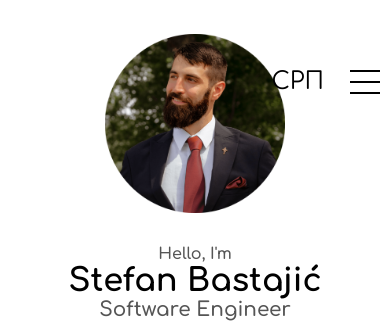
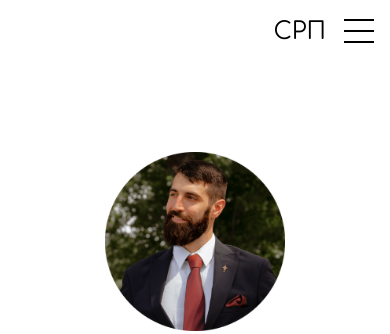
Before and after one commit to bastajko/bastajko.github.io, a plain HTML site: page index.html in a window 390 px wide. Shown: the top 334 px of the page. Drawn offline with Linux system fonts and the light colour scheme.

Commit message:
Fixing position of hamburger menu

```diff
--- a/index.html
+++ b/index.html
@@ -26,6 +26,7 @@
     <nav id="hamburger-nav">
       <div class="logo"></div>
       <!--<div class="logo" data-translate="name">Stefan Bastajić</div>-->
+      <div class="hamburger-nav-right">
         <div class="language-selector-mobile">
           <button onclick="changeLanguage()" data-translate="lang">СРП</button>
         </div>
@@ -40,6 +41,7 @@
             <li><a href="#experience" data-translate="experience" onclick="toggleMenu()">Experience</a></li>
             <li><a href="#projects" data-translate="projects" onclick="toggleMenu()">Projects</a></li>
             <li><a href="#contact" data-translate="contact" onclick="toggleMenu()">Contact</a></li>
+          </div>
         </div>
       </div>
     </nav>
--- a/mediaqueries.css
+++ b/mediaqueries.css
@@ -13,6 +13,9 @@
 }
 
 @media screen and (max-width: 1200px) {
+  #profile {
+    padding-top: 90px;
+  }
   #desktop-nav {
     display: none;
   }
--- a/style.css
+++ b/style.css
@@ -87,17 +87,27 @@ a:hover {
 
 #hamburger-nav {
   display: none;
-  position: absolute;
-  top: 10px;
-  right: 10px;
+  position: flex;
+  top: 0;
+  left: 0;
+  right: 0;
+  z-index: 2000;
+  background-color: white;
+  padding: 1rem;
+  max-height: 30px;
+}
+
+.hamburger-nav-right {
+  display: flex;
+  gap: 1rem;
   align-items: center;
-  gap: 1rem;
+  margin-left: auto;
 }
 
 .language-selector-mobile button {
   font-family: "Comfortaa", sans-serif;
   display: block;
-  padding: 10px;
+  padding-right: 2px;
   background: none;
   border: none;
   font-size: 1.5rem;
```
Lines whose indentation alone changed are shown as unchanged.
